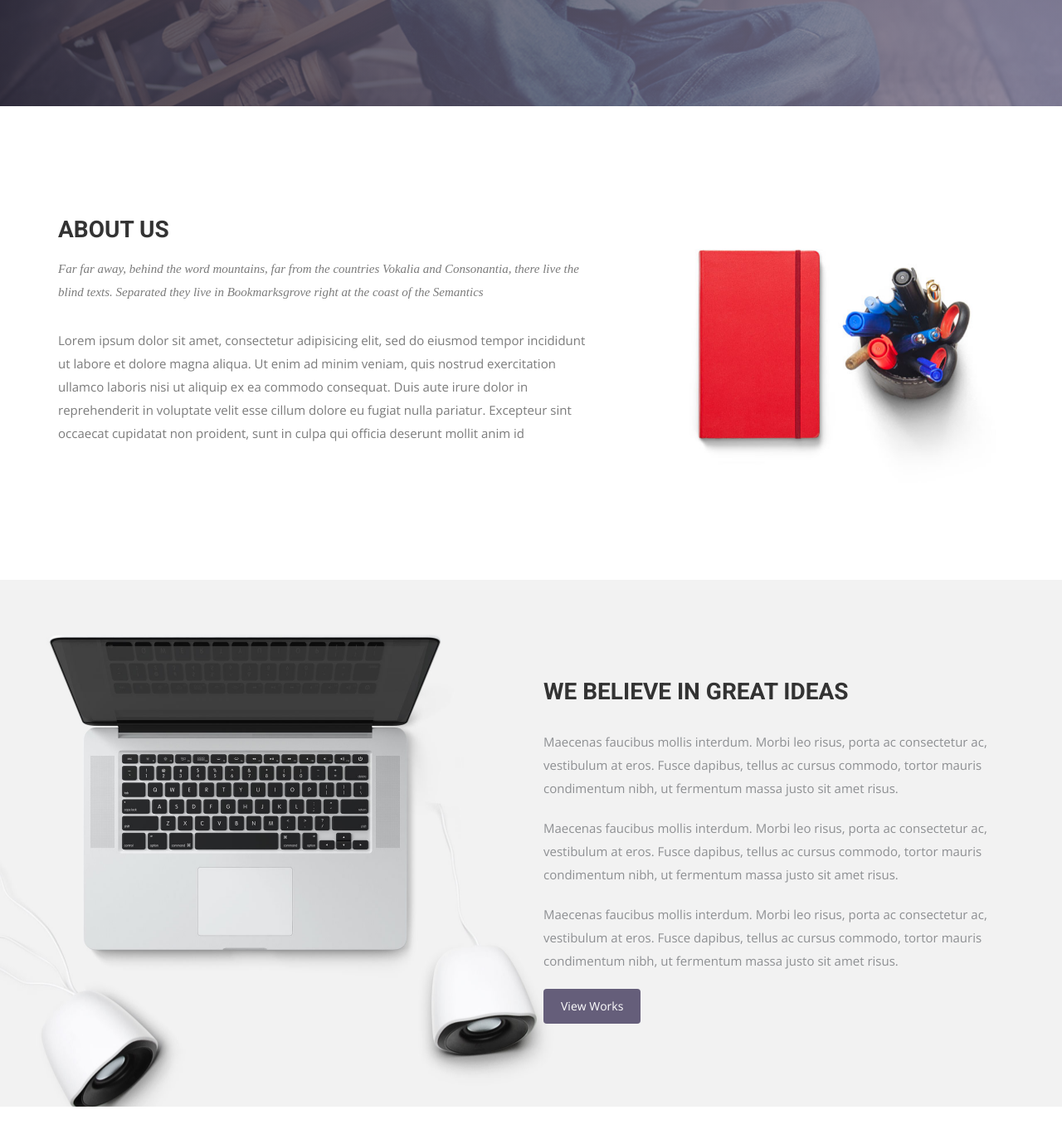
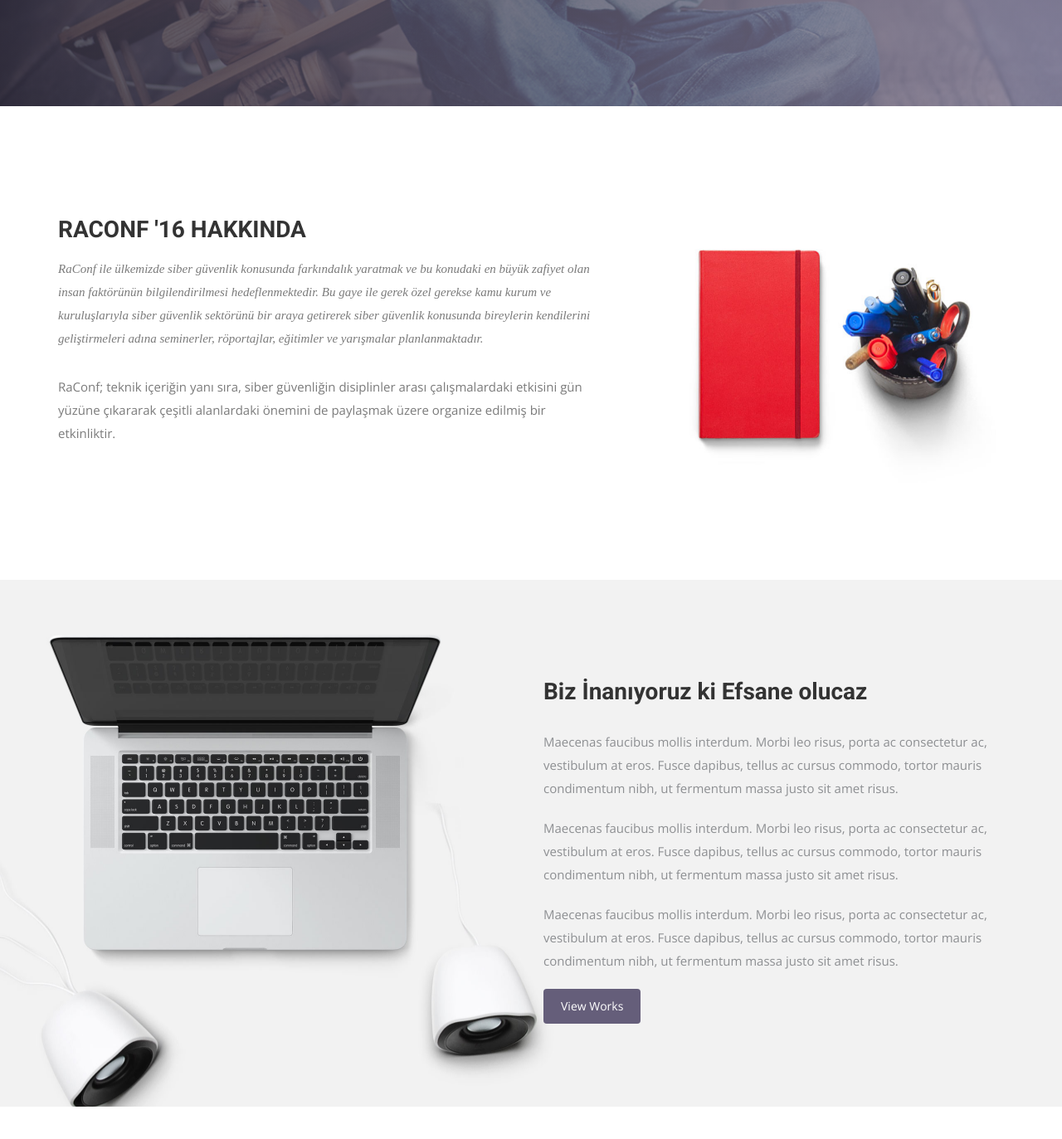
Before and after one commit to bilkamp/bilkamp19.github.io, a Jekyll site: the page built from index.html, in a window 1280 px wide and 1400 px high, scrolled down 687 px. Shown: the top 1373 px of the window at 83% size. Built offline with Jekyll 4.4.1, drawn with Linux system fonts in a browser that asks for light colours; nearby versions of some CDN libraries; some web fonts are replaced.

Commit message:
değişiklik

```diff
--- a/index.html
+++ b/index.html
@@ -24,10 +24,10 @@ permalink: /
       <div class="col-md-7 col-sm-12">
         <div class="block">
           <div class="section-title">
-            <h2>About Us</h2>
-            <p>Far far away, behind the word mountains, far from the countries Vokalia and Consonantia, there live the blind texts. Separated they live in Bookmarksgrove right at the coast of the Semantics</p>
+            <h2>RaConf '16 Hakkında</h2>
+            <p>RaConf ile ülkemizde siber güvenlik konusunda farkındalık yaratmak ve bu konudaki en büyük zafiyet olan insan faktörünün bilgilendirilmesi hedeflenmektedir. Bu gaye ile gerek özel gerekse kamu kurum ve kuruluşlarıyla siber güvenlik sektörünü bir araya getirerek siber güvenlik konusunda bireylerin kendilerini geliştirmeleri adına seminerler, röportajlar, eğitimler ve yarışmalar planlanmaktadır.</p>
           </div>
-          <p>Lorem ipsum dolor sit amet, consectetur adipisicing elit, sed do eiusmod tempor incididunt ut labore et dolore magna aliqua. Ut enim ad minim veniam, quis nostrud exercitation ullamco laboris nisi ut aliquip ex ea commodo consequat. Duis aute irure dolor in reprehenderit in voluptate velit esse cillum dolore eu fugiat nulla pariatur. Excepteur sint occaecat cupidatat non proident, sunt in culpa qui officia deserunt mollit anim id </p>
+          <p> RaConf; teknik içeriğin yanı sıra, siber güvenliğin disiplinler arası çalışmalardaki etkisini gün yüzüne çıkararak çeşitli alanlardaki önemini de paylaşmak üzere organize edilmiş bir etkinliktir. </p>
         </div>
       </div><!-- .col-md-7 close -->
       <div class="col-md-5 col-sm-12">
@@ -43,7 +43,7 @@ permalink: /
 <div class="container">
   <div class="row">
     <div class="col-md-6 col-md-offset-6">
-      <h2>WE BELIEVE IN GREAT IDEAS</h2>
+      <h2>Biz İnanıyoruz ki Efsane olucaz</h2>
       <p>Maecenas faucibus mollis interdum. Morbi leo risus, porta ac consectetur ac, vestibulum at eros. Fusce dapibus, tellus ac cursus commodo, tortor mauris condimentum nibh, ut fermentum massa justo sit amet risus.</p>
       <p>Maecenas faucibus mollis interdum. Morbi leo risus, porta ac consectetur ac, vestibulum at eros. Fusce dapibus, tellus ac cursus commodo, tortor mauris condimentum nibh, ut fermentum massa justo sit amet risus.</p>
       <p>Maecenas faucibus mollis interdum. Morbi leo risus, porta ac consectetur ac, vestibulum at eros. Fusce dapibus, tellus ac cursus commodo, tortor mauris condimentum nibh, ut fermentum massa justo sit amet risus.</p>
```
